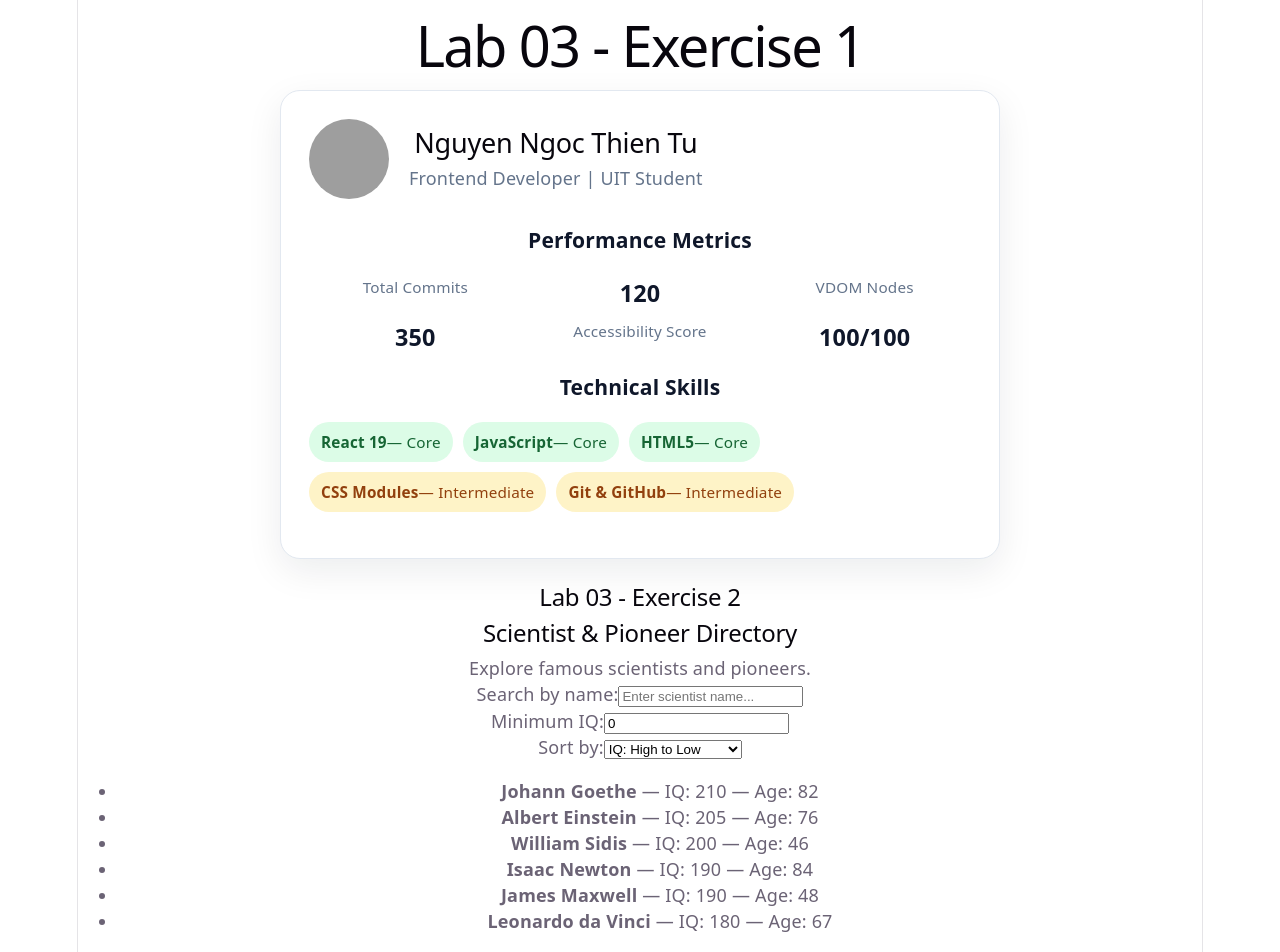
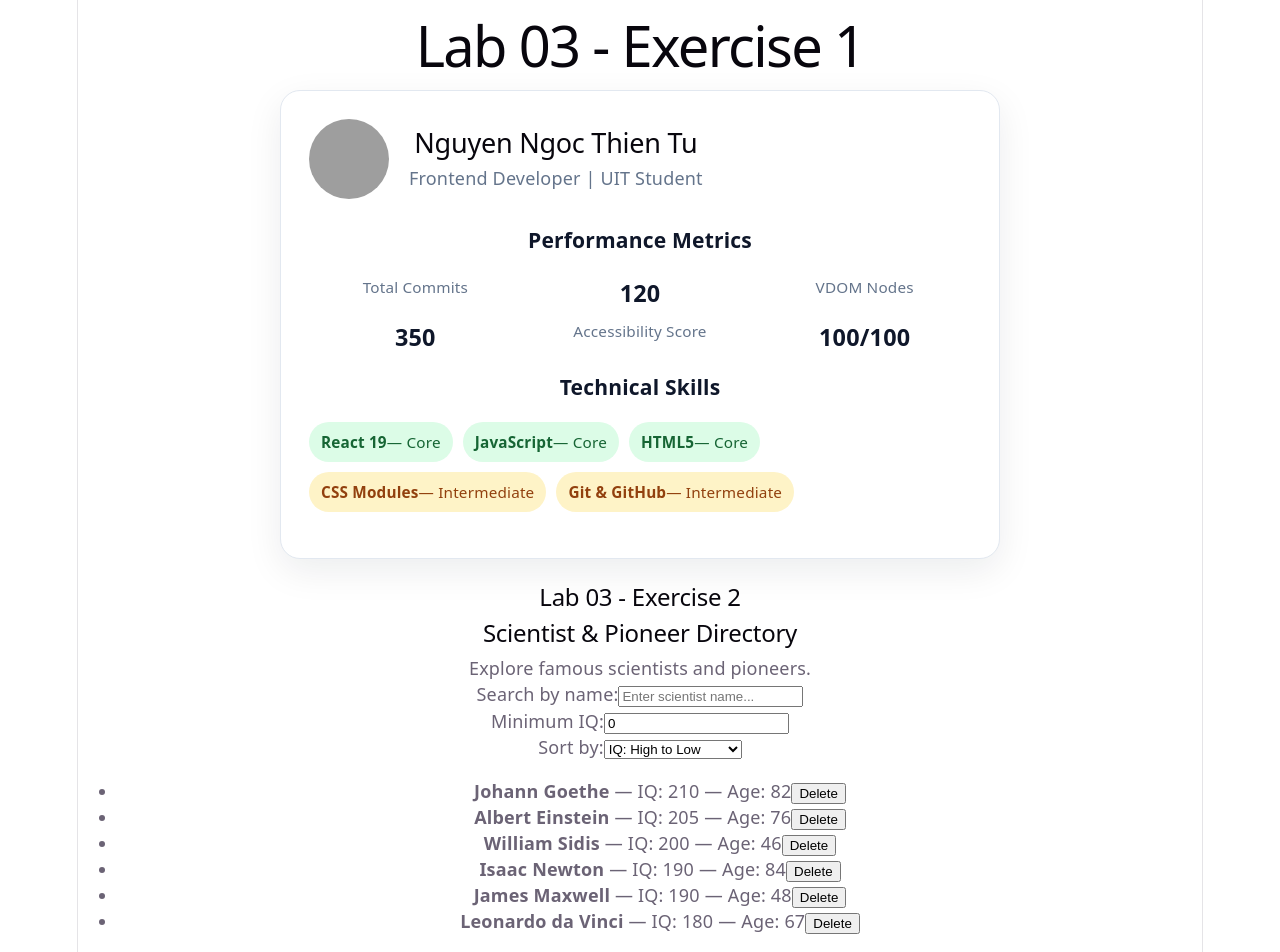
Before and after one commit to ninitu123456/uit-advanced-web-lab03-react19, a React (Vite) app: page / in a window 1280 px wide. Built offline with nearby package versions, Linux system fonts and the light colour scheme; grey boxes are pictures that could not be loaded.

Commit message:
feat(ex2): add immutable scientist deletion

```diff
--- a/src/components/ScientistDirectory.jsx
+++ b/src/components/ScientistDirectory.jsx
@@ -3,7 +3,8 @@ import { useState } from "react";
 import { SMART_PEOPLE } from "../data/scientists";
 
 export function ScientistDirectory() {
-  const [people] = useState(SMART_PEOPLE);
+  // Source of truth: original scientist list
+  const [people, setPeople] = useState(SMART_PEOPLE);
 
   // Independent input states
   const [query, setQuery] = useState("");
@@ -37,6 +38,13 @@ export function ScientistDirectory() {
           return b.iq - a.iq;
       }
     });
+
+  // Delete a scientist by stable ID
+  function handleDelete(id) {
+    setPeople((previousPeople) =>
+      previousPeople.filter((person) => person.id !== id)
+    );
+  }
 
   return (
     <section aria-label="Pioneer Directory">
@@ -115,13 +123,23 @@ export function ScientistDirectory() {
         </select>
       </div>
 
-      {/* Filtered and sorted scientist list */}
+      {/* Scientist list */}
       <ul>
         {visiblePeople.map((person) => (
           <li key={person.id}>
-            <strong>{person.name}</strong>
-            {" — "}IQ: {person.iq}
-            {" — "}Age: {person.age}
+            <span>
+              <strong>{person.name}</strong>
+              {" — "}IQ: {person.iq}
+              {" — "}Age: {person.age}
+            </span>
+
+            <button
+              type="button"
+              onClick={() => handleDelete(person.id)}
+              aria-label={`Delete ${person.name}`}
+            >
+              Delete
+            </button>
           </li>
         ))}
       </ul>
```
